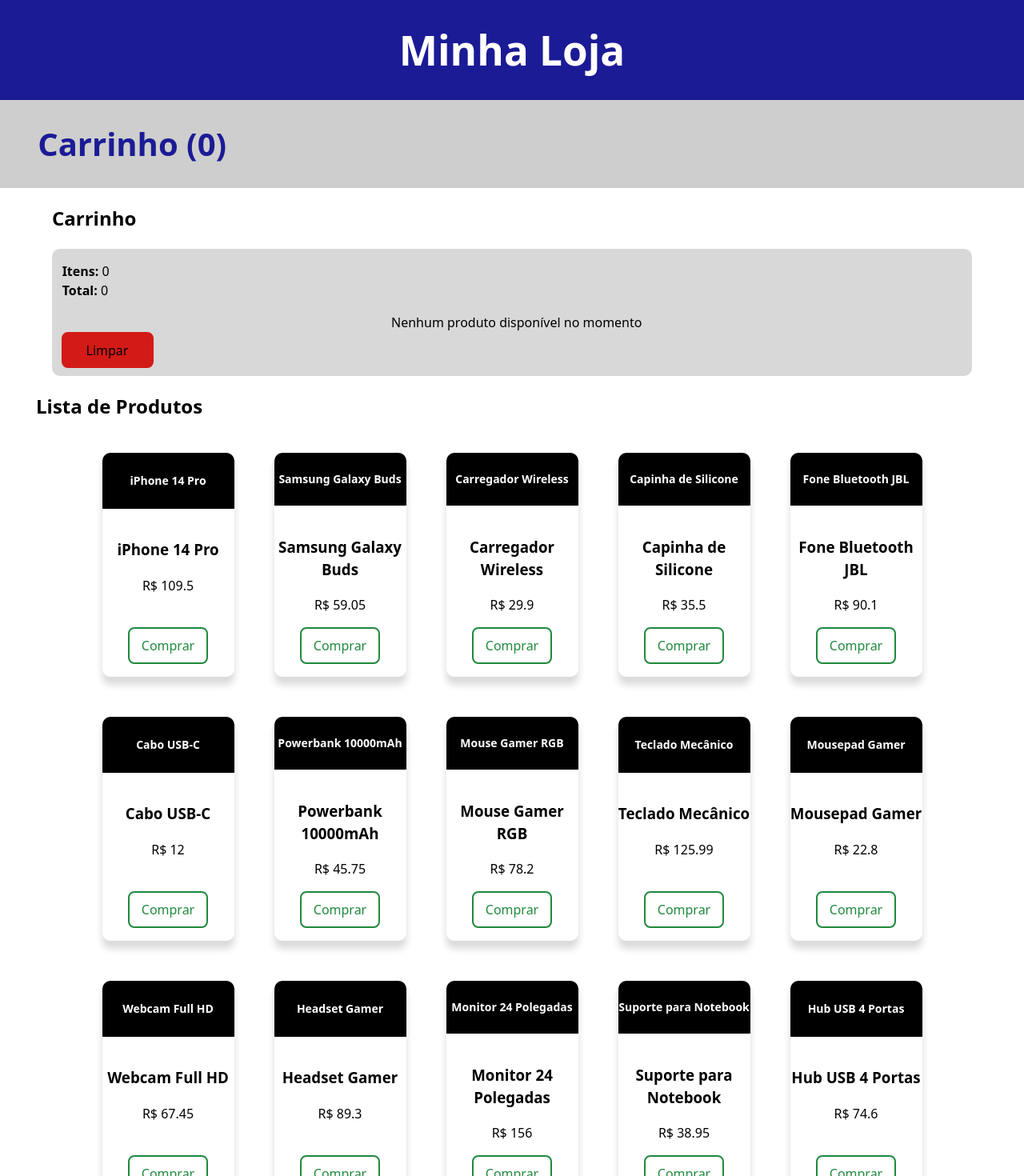
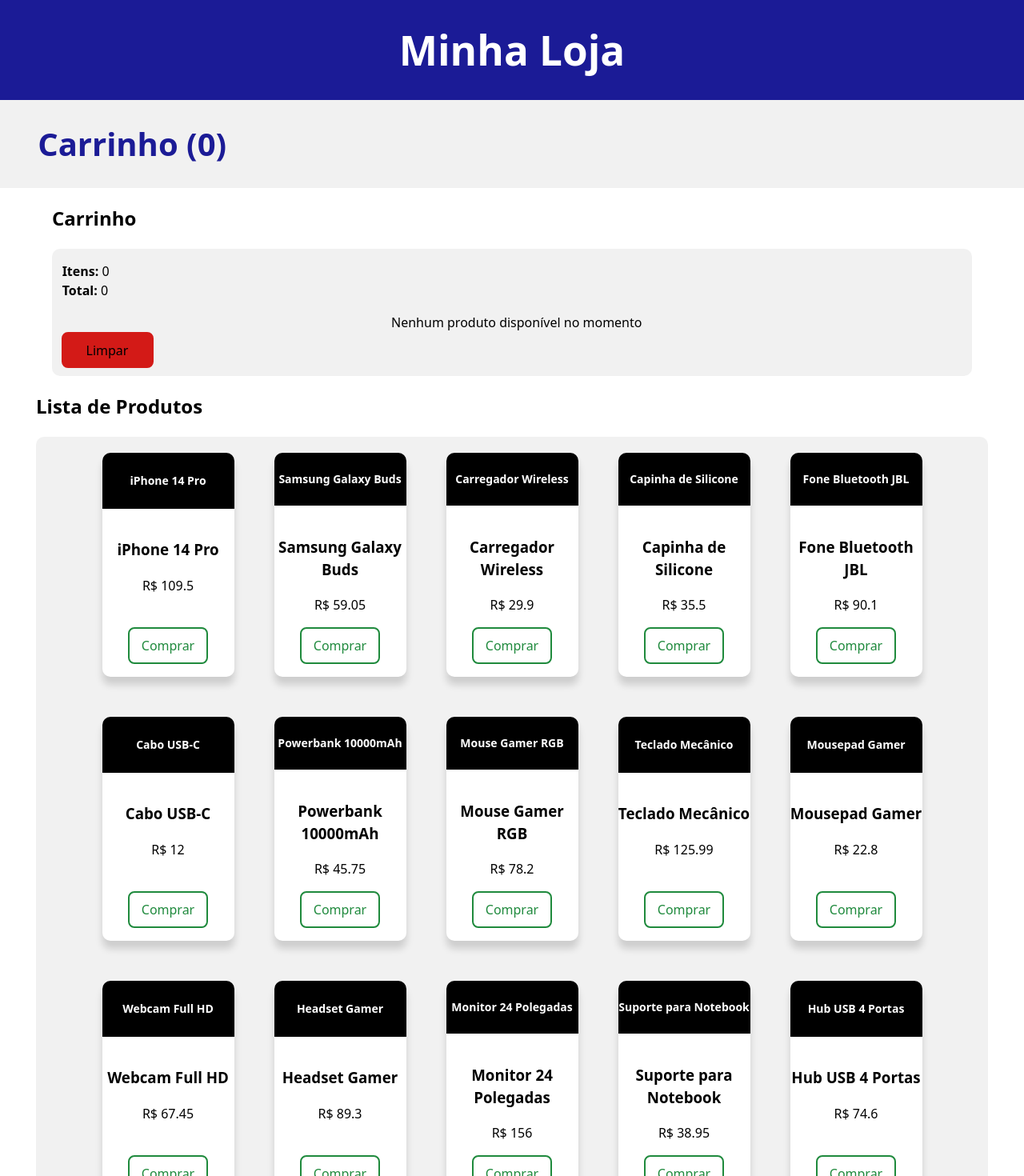
Before and after one commit to INARI18/T1-PW, a React (Vite) app: page / in a window 1280 px wide. Shown: the top 1470 px of the page at 80% size. Built offline with nearby package versions, Linux system fonts and the light colour scheme.

Commit message:
fix: color scheme

```diff
--- a/src/assets/styles/Cart.css
+++ b/src/assets/styles/Cart.css
@@ -6,14 +6,14 @@
   align-items: center;
 }
 
-.cart-body h2{
-    color:black
+.cart-body h2 {
+  color: black;
 }
 
 /* Cart */
 
 .Cart_List {
-    background-color: rgb(216, 216, 216);
+  background-color: rgb(241, 241, 241);
   display: flex;
   justify-content: center;
   align-items: center;
@@ -31,14 +31,14 @@
   margin-bottom: 0%;
 }
 
-.Cart_List ul{
+.Cart_List ul {
   padding-right: 88%;
   padding-left: 0%;
   margin-left: 0%;
   width: 10%;
 }
 
-.Cart_List  li {
+.Cart_List li {
   margin-bottom: 0%;
   margin-top: 0%;
   margin-left: 0%;
@@ -67,7 +67,7 @@
   margin-bottom: 1%;
 }
 
-.cart_item h2{
+.cart_item h2 {
   background-color: black;
   color: white;
   font-size: 10px;
--- a/src/assets/styles/Product.css
+++ b/src/assets/styles/Product.css
@@ -19,7 +19,7 @@
   justify-content: center;
   height: 100%;
   width: 1150px;
-  background-color: white;
+  background-color: rgb(241, 241, 241);
   padding: 20px;
   border-radius: 10px;
 }
--- a/src/assets/styles/Ui.css
+++ b/src/assets/styles/Ui.css
@@ -30,7 +30,7 @@ header h1 {
 
 /* General Cart */
 .General-Cart {
-  background-color: rgb(206, 206, 206);
+  background-color: rgb(241, 241, 241);
   display: flex;
   justify-content: left;
   align-items: center;
@@ -59,6 +59,11 @@ header h1 {
   width: 100px;
 }
 
+.button--buy:hover {
+  background-color: #1f8a3d;
+  color: white;
+}
+
 /* variant from ItemPage */
 .button--buyItem {
   display: flex;
@@ -66,6 +71,11 @@ header h1 {
   align-items: center;
   color: white;
   background-color: #1f8a3d;
+}
+
+.button--buyItem:hover {
+  background-color: #0c3618;
+  color: white;
 }
 
 /* variant clear */
@@ -79,6 +89,11 @@ header h1 {
   margin-bottom: 10px;
 }
 
+.button--clear:hover {
+  background-color: #911210;
+  color: white;
+}
+
 /* variant delete */
 .button--delete {
   background-color: #ffb836;
@@ -86,3 +101,8 @@ header h1 {
   border: 2px solid #ffb836;
   margin-left: 820%;
 }
+
+.button--delete:hover {
+  background-color: black;
+  color: #ffb836;
+}
--- a/src/assets/styles/index.css
+++ b/src/assets/styles/index.css
@@ -5,7 +5,7 @@
 
   color-scheme: light dark;
   color: rgba(255, 255, 255, 0.87);
-  background-color: rgb(230, 228, 228);
+  background-color: rgb(255, 255, 255);
 
   font-synthesis: none;
   text-rendering: optimizeLegibility;
```
Lines whose indentation alone changed are shown as unchanged.
